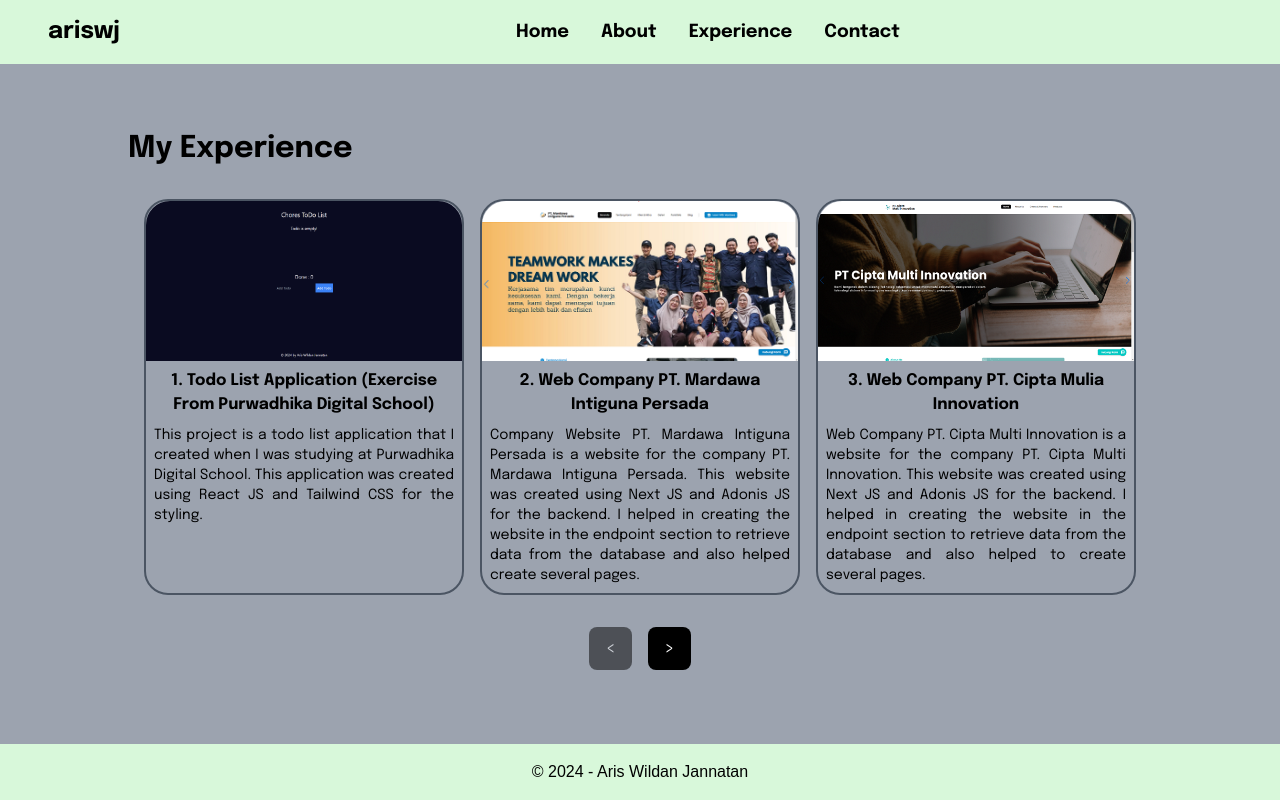
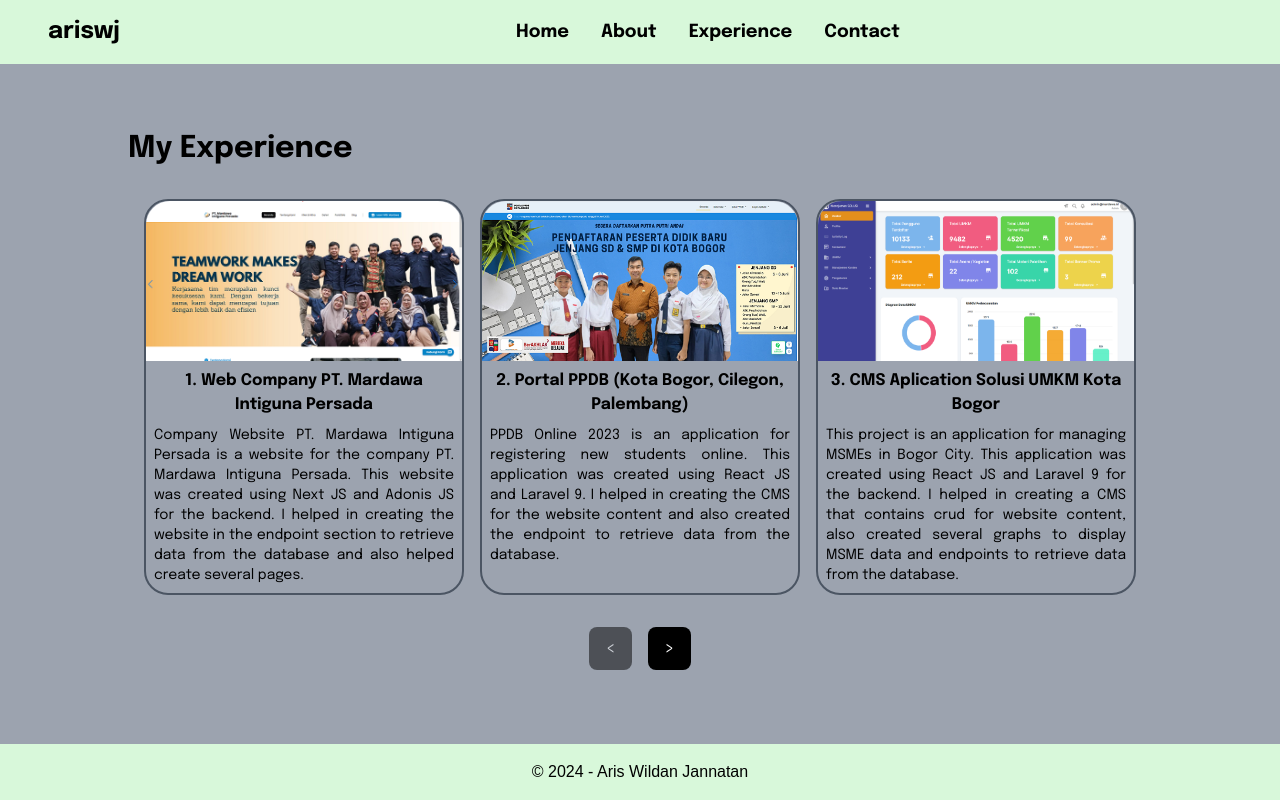
Before and after one commit to ariswj29/exercise-portofolio, a React (Vite) app: page /experience in a window 1280 px wide. Built offline with nearby package versions, Linux system fonts and the light colour scheme.

Commit message:
feat: update my experience

```diff
--- a/src/data.js
+++ b/src/data.js
@@ -1,90 +1,115 @@
-import projectPPDB from './assets/project-ppdb.png';
-import projectCMI from './assets/project-cmi.png';
-import projectMardawa from './assets/project-mardawa.png';
-import projectDosis from './assets/project-dosis.png';
-import projectUMKM from './assets/project-solusi.png';
-import projectSipakle from './assets/project-sipakle.png';
-import projectCmsPpdb from './assets/project-cms-ppdb.png';
-import projectPortfolio from './assets/project-portofolio.png';
-import projectTodoList from './assets/project-todo-list.png';
+import projectPPDB from "./assets/project-ppdb.png";
+import projectCMI from "./assets/project-cmi.png";
+import projectMardawa from "./assets/project-mardawa.png";
+import projectDosis from "./assets/project-dosis.png";
+import projectUMKM from "./assets/project-solusi.png";
+import projectSipakle from "./assets/project-sipakle.png";
+import projectCmsPpdb from "./assets/project-cms-ppdb.png";
+import projectPortfolio from "./assets/project-portofolio.png";
+import projectTodoList from "./assets/project-todo-list.png";
+import projectGoticks from "./assets/project-goticks.png";
+import projectRizzcorps from "./assets/project-rizzcorps.png";
 
-function Data(){
+function Data() {
   const dataNavbar = [
-        { name: 'Home', href: '' },
-        { name: 'About', href: 'about' },
-        { name: 'Experience', href: 'experience' },
-        { name: 'Contact', href: 'contact' },
+    { name: "Home", href: "" },
+    { name: "About", href: "about" },
+    { name: "Experience", href: "experience" },
+    { name: "Contact", href: "contact" },
   ];
 
   const dataExperience = [
     {
       id: 1,
-        name: "Todo List Application (Exercise From Purwadhika Digital School)",
-        link: "https://todo-list.ariswj.my.id/",
-        image: projectTodoList,
-        description: "This project is a todo list application that I created when I was studying at Purwadhika Digital School. This application was created using React JS and Tailwind CSS for the styling."
+      name: "Web Company PT. Mardawa Intiguna Persada",
+      link: "https://www.mardawa.id/",
+      image: projectMardawa,
+      description:
+        "Company Website PT. Mardawa Intiguna Persada is a website for the company PT. Mardawa Intiguna Persada. This website was created using Next JS and Adonis JS for the backend. I helped in creating the website in the endpoint section to retrieve data from the database and also helped create several pages.",
     },
     {
       id: 2,
-        name: "Web Company PT. Mardawa Intiguna Persada",
-        link: "https://www.mardawa.id/",
-        image: projectMardawa,
-        description: "Company Website PT. Mardawa Intiguna Persada is a website for the company PT. Mardawa Intiguna Persada. This website was created using Next JS and Adonis JS for the backend. I helped in creating the website in the endpoint section to retrieve data from the database and also helped create several pages."
+      name: "Portal PPDB (Kota Bogor, Cilegon, Palembang)",
+      link: "https://ppdb.kotabogor.go.id/",
+      image: projectPPDB,
+      description:
+        "PPDB Online 2023 is an application for registering new students online. This application was created using React JS and Laravel 9. I helped in creating the CMS for the website content and also created the endpoint to retrieve data from the database.",
     },
     {
       id: 3,
+      name: "CMS Aplication Solusi UMKM Kota Bogor",
+      link: "https://umkm-cms.miptech.my.id/",
+      image: projectUMKM,
+      description:
+        "This project is an application for managing MSMEs in Bogor City. This application was created using React JS and Laravel 9 for the backend. I helped in creating a CMS that contains crud for website content, also created several graphs to display MSME data and endpoints to retrieve data from the database.",
+    },
+    {
+      id: 4,
+      name: "GoTicks - Event Ticketing System",
+      link: "https://github.com/ariswj29/mini-project",
+      image: projectGoticks,
+      description:
+        "This project is a event ticketing system for customers to buy tickets for events and event organizer to create events and manage the event. This application was created using Next JS for frontend and Express JS for the backend. I helped in creating the application in several menus containing crud and also created several endpoints to retrieve data from the database.",
+    },
+    {
+      id: 5,
+      name: "Document Tracker Information System",
+      link: "https://dosis.demo.or.id/sign-in/",
+      image: projectDosis,
+      description:
+        "Document Tracker Information System is an application from the Project Hope Foundation company for finances in every existing activity. This application was created using React JS and Laravel 9 for the backend. I helped in creating the application in several menus containing crud and also created several endpoints to retrieve data from the database",
+    },
+    {
+      id: 6,
       name: "Web Company PT. Cipta Mulia Innovation",
       link: "https://www.bayardigital.com/",
       image: projectCMI,
-        description: "Web Company PT. Cipta Multi Innovation is a website for the company PT. Cipta Multi Innovation. This website was created using Next JS and Adonis JS for the backend. I helped in creating the website in the endpoint section to retrieve data from the database and also helped to create several pages."
-    },
-    {
-        id: 4,
-        name: "Document Tracker Information System",
-        link: "https://dosis.demo.or.id/sign-in/",
-        image: projectDosis,
-        description: "Document Tracker Information System is an application from the Project Hope Foundation company for finances in every existing activity. This application was created using React JS and Laravel 9 for the backend. I helped in creating the application in several menus containing crud and also created several endpoints to retrieve data from the database"
-    },
-    {
-        id: 5,
-        name: "CMS Aplication Solusi UMKM Kota Bogor",
-        link: "https://umkm-cms.miptech.my.id/",
-        image: projectUMKM,
-        description: "This project is an application for managing MSMEs in Bogor City. This application was created using React JS and Laravel 9 for the backend. I helped in creating a CMS that contains crud for website content, also created several graphs to display MSME data and endpoints to retrieve data from the database."
-    },
-    {
-        id: 6,
-        name: "System Information Teacher Credit Score Kab Sleman",
-        link: "https://pakguru.slemankab.go.id/",
-        image: projectSipakle,
-        description: "Sleman District Teacher Credit Score Assessment Application is an application for calculating teacher credit scores in Sleman Regency. This application was created using React JS and Laravel 8. I helped in creating the application on the frontend and also created several endpoints to retrieve data from the database."
+      description:
+        "Web Company PT. Cipta Multi Innovation is a website for the company PT. Cipta Multi Innovation. This website was created using Next JS and Adonis JS for the backend. I helped in creating the website in the endpoint section to retrieve data from the database and also helped to create several pages.",
     },
     {
       id: 7,
-        name: "Portal PPDB (Kota Bogor, Cilegon, Palembang)",
-        link: "https://ppdb.kotabogor.go.id/",
-        image: projectPPDB,
-        description: "PPDB Online 2023 is an application for registering new students online. This application was created using React JS and Laravel 9. I helped in creating the CMS for the website content and also created the endpoint to retrieve data from the database."
+      name: "Web Company RizzCorps",
+      link: "https://rizzcorps.ariswj.my.id/",
+      image: projectRizzcorps,
+      description:
+        "Web Company RizzCorps is a website for the company RizzCorps. This website was created using Next JS for the frontend. I'm creating all the feature in this website, from the frontend to the backend.",
     },
     {
       id: 8,
       name: "CMS For Portal PPDB (Kota Bogor, Cilegon, Palembang)",
       link: "https://api-portal-ppdb.kotabogor.go.id/cms/login/",
       image: projectCmsPpdb,
-        description: "PPDB Portal CMS is an application for managing content about PPDB and the data will be displayed on the PPDB portal website. This application was created using Laravel 8 Monolith. I'm here working on all parts of the menu and also the crud function."
+      description:
+        "PPDB Portal CMS is an application for managing content about PPDB and the data will be displayed on the PPDB portal website. This application was created using Laravel 8 Monolith. I'm here working on all parts of the menu and also the crud function.",
     },
     {
       id: 9,
+      name: "System Information Teacher Credit Score Kab Sleman",
+      link: "https://pakguru.slemankab.go.id/",
+      image: projectSipakle,
+      description:
+        "Sleman District Teacher Credit Score Assessment Application is an application for calculating teacher credit scores in Sleman Regency. This application was created using React JS and Laravel 8. I helped in creating the application on the frontend and also created several endpoints to retrieve data from the database.",
+    },
+    {
+      id: 10,
+      name: "Todo List Application",
+      link: "https://todo-list.ariswj.my.id/",
+      image: projectTodoList,
+      description:
+        "This project is a todo list application that I created when I was studying at Purwadhika Digital School. This application was created using React JS and Tailwind CSS for the styling.",
+    },
+    {
+      id: 11,
       name: "My Portfolio Website V1",
       link: "https://v1.ariswj.my.id/",
       image: projectPortfolio,
-        description: "This is my first portfolio website. This website was created using React JS and Tailwind CSS. I created this website to show my portfolio and also to learn more about using React JS and Tailwind CSS in creating single-page applications."
-    }
-    ]
+      description:
+        "This is my first portfolio website. This website was created using React JS and Tailwind CSS. I created this website to show my portfolio and also to learn more about using React JS and Tailwind CSS in creating single-page applications.",
+    },
+  ];
 
-    return(
-        {'dataNavbar': dataNavbar, 'dataExperience': dataExperience}
-    )
+  return { dataNavbar: dataNavbar, dataExperience: dataExperience };
 }
 
 export default Data;
```
Also changed, not shown: src/assets/project-goticks.png (added), src/assets/project-rizzcorps.png (added). Lines whose indentation alone changed are shown as unchanged.
